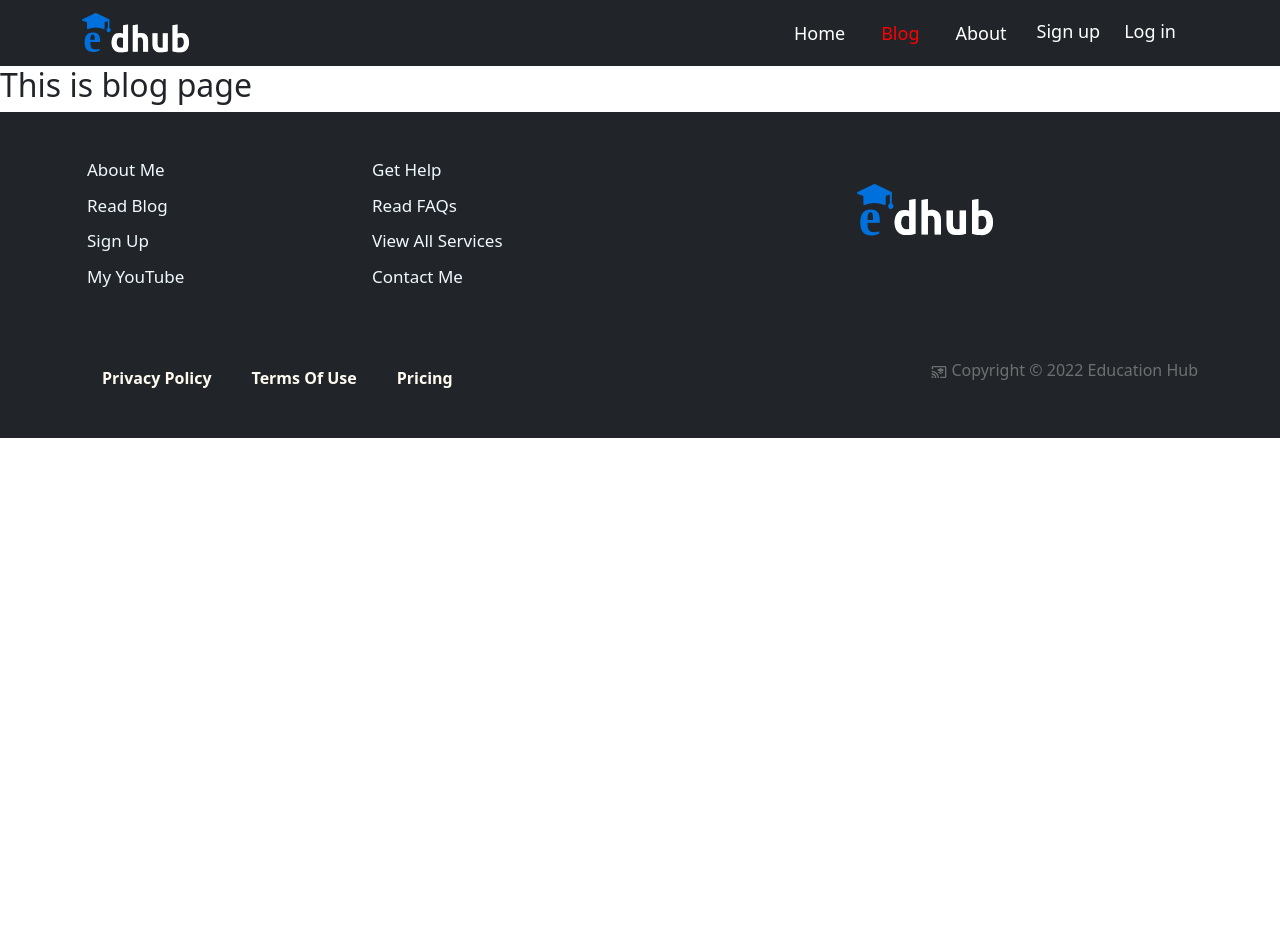
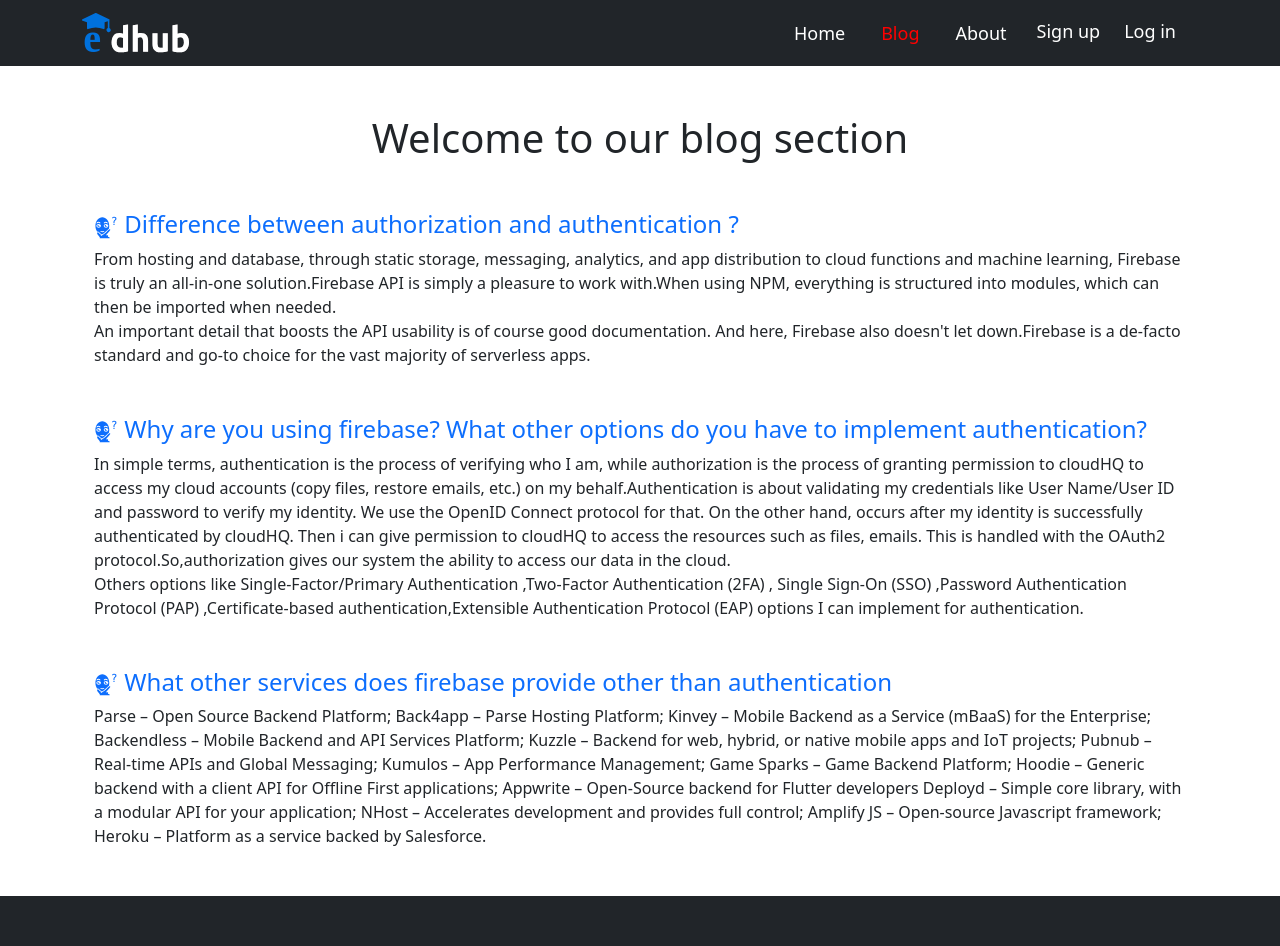
Before and after one commit to EmtiazHossainE2/education-hub, a React (Create React App) app: page /blog in a window 1280 px wide. Shown: the top 946 px of the page. Before the commit the page ends 800 px from the top, so only its background shows below. Built offline with nearby package versions, Linux system fonts and the light colour scheme; no server answers.

Commit message:
blog section done

```diff
--- a/src/components/CheckOut/CheckOut.js
+++ b/src/components/CheckOut/CheckOut.js
@@ -13,7 +13,7 @@
 
     //booking toast
     const bookNow = () => {
-        toast.success(`Thanks for booking .We will contact you soon .`, { id: "booking" });
+        toast.success(`Thanks for booking .I will contact you soon .`, { id: "booking" });
     }
 
     return (
--- a/src/pages/Blog/Blog/Blog.js
+++ b/src/pages/Blog/Blog/Blog.js
@@ -1,9 +1,44 @@
 import React from 'react';
 import './Blog.css'
+import { GiThink } from 'react-icons/gi';
 const Blog = () => {
     return (
-        <div>
-            <h2>This is blog page</h2>
+        <div className='container my-5'>
+            <h1 className='text-center my-5'>Welcome to our blog section</h1>
+            <div className='container mb-5 '>
+                <h4 className='text-primary'> <GiThink /> Difference between authorization and authentication ? </h4>
+                <p>From hosting and database, through static storage, messaging, analytics, and app distribution to cloud functions and machine learning, Firebase is truly an all-in-one solution.Firebase API is simply a pleasure to work with.When using NPM, everything is structured into modules, which can then be imported when needed. <br />
+                    An important detail that boosts the API usability is of course good documentation. And here, Firebase also doesn't let down.Firebase is a de-facto standard and go-to choice for the vast majority of serverless apps.
+
+                </p>
+            </div>
+            <div className='container mb-5'>
+                <h4 className='text-primary'> <GiThink /> Why are you using firebase? What other options do you have to implement authentication? </h4>
+                <p>In simple terms, authentication is the process of verifying who I am, while authorization is the process of granting permission to cloudHQ to access my cloud accounts (copy files, restore emails, etc.) on my behalf.Authentication is about validating my credentials like User Name/User ID and password to verify my identity. We use the OpenID Connect protocol for that. On the other hand, occurs after my identity is successfully authenticated by cloudHQ. Then i can give permission to cloudHQ to access the resources such as files, emails. This is handled with the OAuth2 protocol.So,authorization gives our system the ability to access our data in the cloud. <br />
+                    Others options like Single-Factor/Primary Authentication ,Two-Factor Authentication (2FA) , Single Sign-On (SSO) ,Password Authentication Protocol (PAP) ,Certificate-based authentication,Extensible Authentication Protocol (EAP) options I can implement for authentication.
+                </p>
+            </div>
+            <div className='container'>
+                <h4 className='text-primary'> <GiThink /> What other services does firebase provide other than authentication
+                </h4>
+                <p>
+                    Parse – Open Source Backend Platform;
+                    Back4app – Parse Hosting Platform;
+                    Kinvey – Mobile Backend as a Service (mBaaS) for the Enterprise;
+                    Backendless – Mobile Backend and API Services Platform;
+                    Kuzzle – Backend for web, hybrid, or native mobile apps and IoT projects;
+                    Pubnub – Real-time APIs and Global Messaging;
+                    Kumulos – App Performance Management;
+                    Game Sparks – Game Backend Platform;
+                    Hoodie – Generic backend with a client API for Offline First applications;
+                    Appwrite – Open-Source backend for Flutter developers
+                    Deployd – Simple core library, with a modular API for your application;
+                    NHost – Accelerates development and provides full control;
+                    Amplify JS – Open-source Javascript framework;
+                    Heroku – Platform as a service backed by Salesforce.
+                </p>
+            </div>
+
         </div>
     );
 };
```
